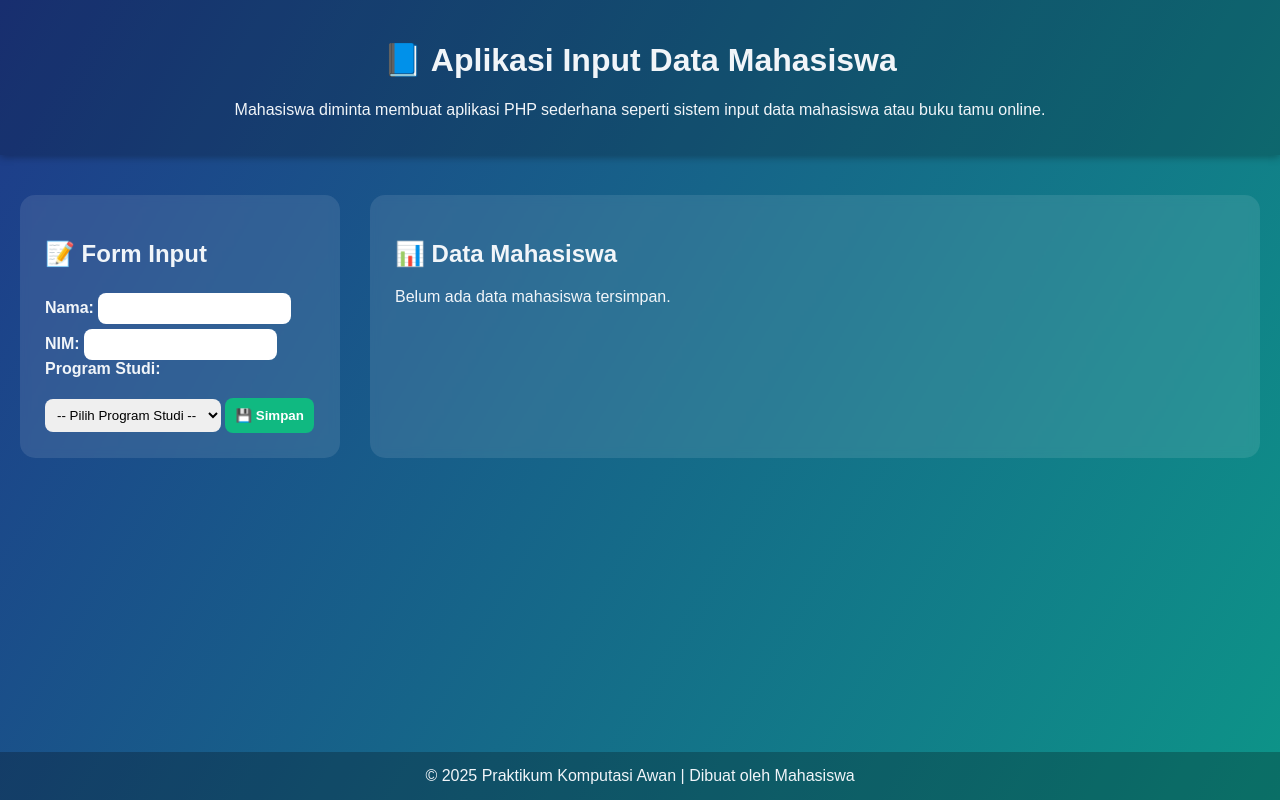
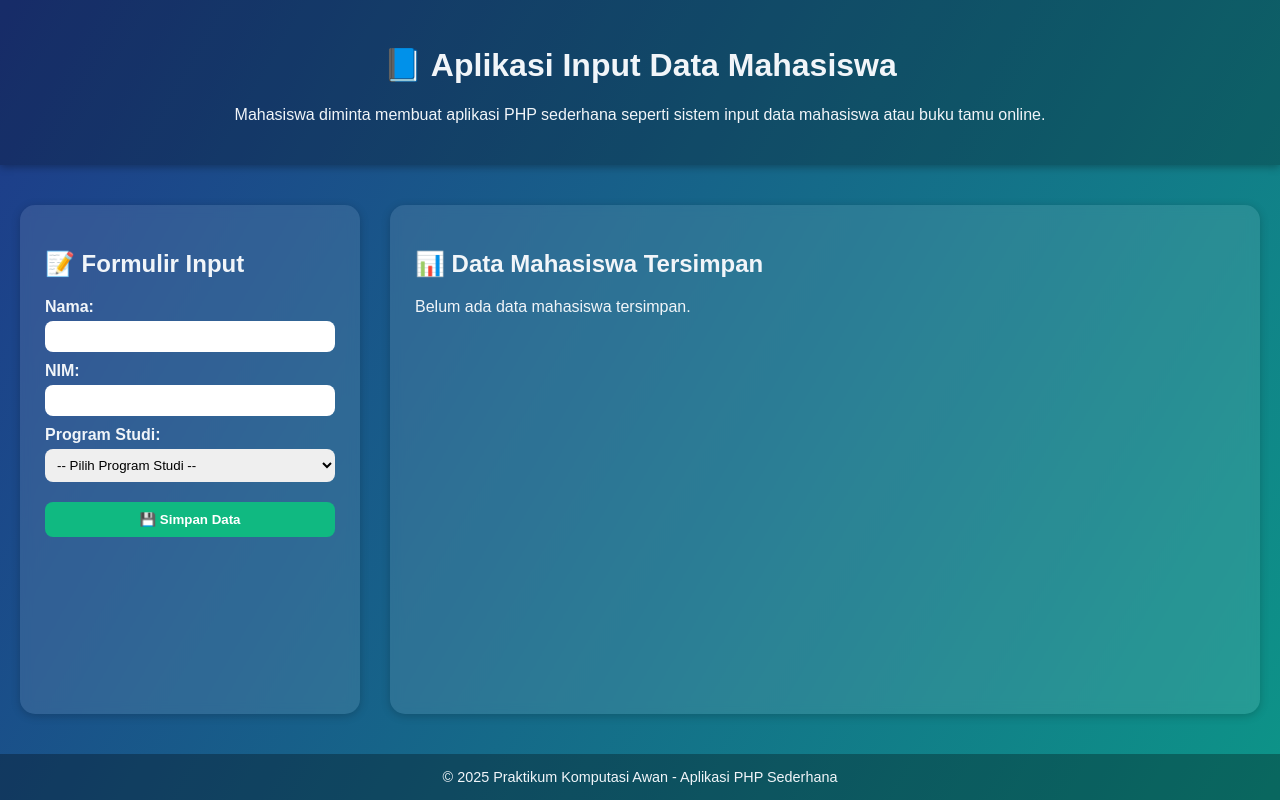
Before and after one commit to aurarsyi/Praakktek1cc, a PHP site: page / in a window 1280 px wide. Run offline with PHP 8.4, Linux system fonts and the light colour scheme.

Commit message:
Update index.php

```diff
--- a/index.php
+++ b/index.php
@@ -1,50 +1,55 @@
 <?php
+// Atur zona waktu
 date_default_timezone_set('Asia/Jakarta');
+
+// Nama file penyimpanan
 $file = "data_mahasiswa.txt";
 
-// Simpan data
+// Cek jika ada data dikirim dari form
 if ($_SERVER["REQUEST_METHOD"] === "POST") {
-    $nama = trim($_POST['nama']);
-    $nim = trim($_POST['nim']);
+    $nama  = trim($_POST['nama']);
+    $nim   = trim($_POST['nim']);
     $prodi = trim($_POST['prodi']);
 
+    // Validasi input
     if ($nama && $nim && $prodi) {
-        $data = "$nama | $nim | $prodi | " . date("d-m-Y H:i:s") . PHP_EOL;
-        file_put_contents($file, $data, FILE_APPEND);
+        $baris = "$nama | $nim | $prodi | " . date("d-m-Y H:i:s") . PHP_EOL;
+        file_put_contents($file, $baris, FILE_APPEND);
         $pesan = ["tipe" => "sukses", "teks" => "✅ Data mahasiswa berhasil disimpan!"];
     } else {
         $pesan = ["tipe" => "gagal", "teks" => "⚠️ Semua field wajib diisi!"];
     }
 }
 
-$mahasiswa = file_exists($file) ? file($file, FILE_IGNORE_NEW_LINES) : [];
+// Baca data dari file
+$data_mahasiswa = file_exists($file) ? file($file, FILE_IGNORE_NEW_LINES) : [];
 ?>
 <!DOCTYPE html>
 <html lang="id">
 <head>
 <meta charset="UTF-8">
 <meta name="viewport" content="width=device-width, initial-scale=1.0">
-<title>Input Data Mahasiswa</title>
+<title>Aplikasi Input Data Mahasiswa</title>
 <style>
-    * {
-        box-sizing: border-box;
-    }
+    * { box-sizing: border-box; }
     body {
-        margin: 0;
         font-family: "Poppins", Arial, sans-serif;
         background: linear-gradient(120deg, #1e3a8a, #0d9488);
         color: #f1f5f9;
+        margin: 0;
+        padding: 0;
         display: flex;
         flex-direction: column;
         min-height: 100vh;
     }
     header {
+        background: rgba(0,0,0,0.25);
         text-align: center;
-        padding: 20px;
-        background: rgba(0,0,0,0.2);
+        padding: 25px 10px;
         box-shadow: 0 2px 8px rgba(0,0,0,0.3);
     }
     main {
+        flex: 1;
         display: flex;
         flex-wrap: wrap;
         justify-content: center;
@@ -53,22 +58,26 @@ $mahasiswa = file_exists($file) ? file($file, FILE_IGNORE_NEW_LINES) : [];
     }
     .form-section, .table-section {
         background: rgba(255, 255, 255, 0.1);
+        padding: 25px;
         border-radius: 15px;
-        padding: 25px;
-        backdrop-filter: blur(5px);
+        backdrop-filter: blur(6px);
+        box-shadow: 0 2px 10px rgba(0,0,0,0.2);
     }
     .form-section {
         flex: 1 1 280px;
-        max-width: 320px;
-        display: flex;
-        flex-direction: column;
-        align-items: stretch;
+        max-width: 340px;
+    }
+    .table-section {
+        flex: 2 1 520px;
+        overflow-x: auto;
     }
     label {
+        display: block;
         margin-top: 10px;
         font-weight: bold;
     }
     input, select {
+        width: 100%;
         padding: 8px;
         border: none;
         border-radius: 8px;
@@ -76,34 +85,31 @@ $mahasiswa = file_exists($file) ? file($file, FILE_IGNORE_NEW_LINES) : [];
     }
     button {
         margin-top: 20px;
-        background-color: #10b981;
+        width: 100%;
+        padding: 10px;
+        background: #10b981;
         color: white;
         border: none;
         border-radius: 8px;
-        padding: 10px;
         font-weight: bold;
         cursor: pointer;
         transition: background 0.3s;
     }
     button:hover {
-        background-color: #059669;
+        background: #059669;
     }
     .pesan {
-        margin-top: 10px;
+        margin-top: 15px;
         padding: 10px;
         border-radius: 8px;
         text-align: center;
         font-weight: bold;
     }
     .sukses {
-        background: rgba(16,185,129,0.8);
+        background: rgba(16,185,129,0.85);
     }
     .gagal {
-        background: rgba(239,68,68,0.8);
-    }
-    .table-section {
-        flex: 2 1 500px;
-        overflow-x: auto;
+        background: rgba(239,68,68,0.85);
     }
     table {
         width: 100%;
@@ -112,16 +118,16 @@ $mahasiswa = file_exists($file) ? file($file, FILE_IGNORE_NEW_LINES) : [];
     th, td {
         padding: 10px;
         border-bottom: 1px solid rgba(255,255,255,0.2);
-        text-align: left;
+        text-align: center;
     }
     th {
         background: rgba(255,255,255,0.2);
     }
     footer {
         text-align: center;
+        background: rgba(0,0,0,0.3);
         padding: 15px;
-        background: rgba(0,0,0,0.25);
-        margin-top: auto;
+        font-size: 0.9em;
     }
 </style>
 </head>
@@ -134,7 +140,8 @@ $mahasiswa = file_exists($file) ? file($file, FILE_IGNORE_NEW_LINES) : [];
 
 <main>
     <section class="form-section">
-        <h2>📝 Form Input</h2>
+        <h2>📝 Formulir Input</h2>
+
         <?php if (!empty($pesan)): ?>
             <div class="pesan <?= $pesan['tipe'] ?>"><?= $pesan['teks'] ?></div>
         <?php endif; ?>
@@ -155,13 +162,14 @@ $mahasiswa = file_exists($file) ? file($file, FILE_IGNORE_NEW_LINES) : [];
                 <option>Manajemen</option>
             </select>
 
-            <button type="submit">💾 Simpan</button>
+            <button type="submit">💾 Simpan Data</button>
         </form>
     </section>
 
     <section class="table-section">
-        <h2>📊 Data Mahasiswa</h2>
-        <?php if (!empty($mahasiswa)): ?>
+        <h2>📊 Data Mahasiswa Tersimpan</h2>
+
+        <?php if (!empty($data_mahasiswa)): ?>
         <table>
             <tr>
                 <th>Nama</th>
@@ -169,7 +177,7 @@ $mahasiswa = file_exists($file) ? file($file, FILE_IGNORE_NEW_LINES) : [];
                 <th>Program Studi</th>
                 <th>Waktu Input</th>
             </tr>
-            <?php foreach ($mahasiswa as $baris):
+            <?php foreach ($data_mahasiswa as $baris):
                 list($nama, $nim, $prodi, $waktu) = explode(" | ", $baris);
             ?>
             <tr>
@@ -181,13 +189,13 @@ $mahasiswa = file_exists($file) ? file($file, FILE_IGNORE_NEW_LINES) : [];
             <?php endforeach; ?>
         </table>
         <?php else: ?>
-        <p>Belum ada data mahasiswa tersimpan.</p>
+            <p>Belum ada data mahasiswa tersimpan.</p>
         <?php endif; ?>
     </section>
 </main>
 
 <footer>
-    &copy; 2025 Praktikum Komputasi Awan | Dibuat oleh Mahasiswa
+    &copy; 2025 Praktikum Komputasi Awan - Aplikasi PHP Sederhana
 </footer>
 
 </body>
```
